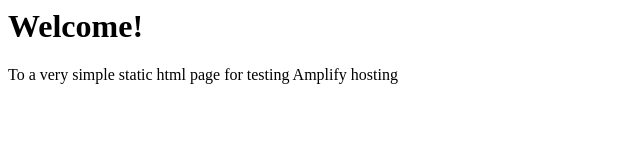
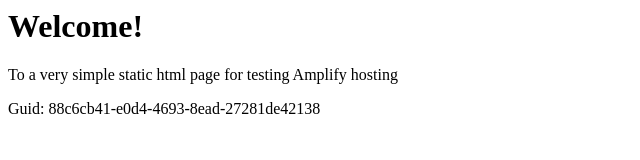
Before and after one commit to aws-aemilia-arn/Github-PR-Commit-Integration-Test-DoNotTouch-Gith-OKSLNVO2-v1-prod-eu-north-1, a website: page src/index.html in a window 1280 px wide. Shown: the whole page, without its empty margins (0-640 px from the left). Drawn offline with Linux system fonts and the light colour scheme.

Commit message:
commit from integ tests

```diff
--- a/src/index.html
+++ b/src/index.html
@@ -1,3 +1,5 @@
+
+
 <html lang="en">
 
 <head>
@@ -10,6 +12,6 @@
 <body>
     <h1>Welcome!</h1>
     <p>To a very simple static html page for testing Amplify hosting</p>
-</body>
+    <p>Guid: 88c6cb41-e0d4-4693-8ead-27281de42138</p></body>
 
 </html>
```
